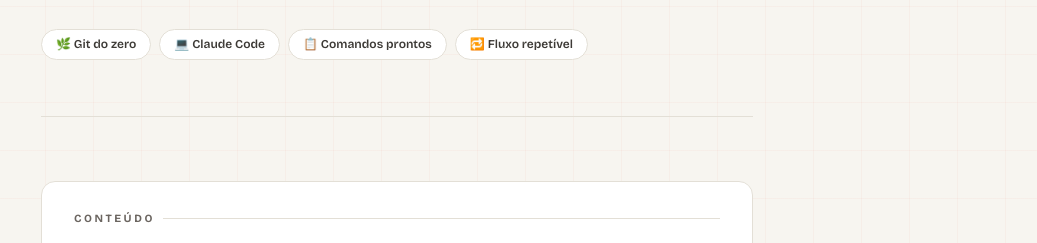
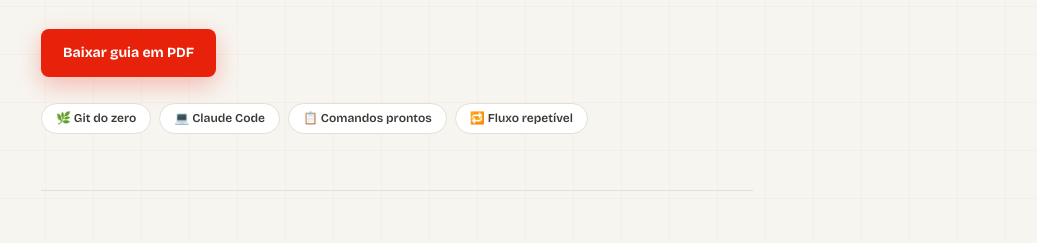
Before and after one commit to spoliagency/insta-spoli-agency, a plain HTML site: page index.html in a window 1280 px wide. Shown: the part 522-765 px from the top of the page, without its empty margins (243-1280 px from the left). Drawn offline with nearby package versions, Linux system fonts and the light colour scheme.

Commit message:
Add PDF download button

```diff
--- a/index.html
+++ b/index.html
@@ -103,6 +103,24 @@ h1 em { font-style: italic; color: var(--brand); }
 .hero-sub {
   font-size: 17px; color: var(--text2); line-height: 1.6;
   max-width: 580px; margin-bottom: 32px;
+}
+.hero-actions {
+  display: flex; flex-wrap: wrap; gap: 12px;
+  margin: 0 0 26px;
+}
+.hero-download {
+  display: inline-flex; align-items: center; justify-content: center; gap: 10px;
+  min-height: 48px; padding: 0 22px; border-radius: 8px;
+  background: var(--brand); color: #fff;
+  font-family: var(--sans); font-size: 14px; font-weight: 700;
+  text-decoration: none; letter-spacing: 0;
+  box-shadow: 0 8px 24px rgba(232,34,10,0.28);
+  transition: background .15s, transform .15s, box-shadow .15s;
+}
+.hero-download:hover {
+  background: var(--brand-lt);
+  transform: translateY(-2px);
+  box-shadow: 0 12px 32px rgba(232,34,10,0.36);
 }
 .hero-tags { display: flex; flex-wrap: wrap; gap: 8px; }
 .hero-tag {
@@ -435,6 +453,9 @@ code {
   <div class="hero-eyebrow">Guia Completo · Git & Claude Code</div>
   <h1>Nunca mais quebre<br>seu projeto com<br><em>Claude Code</em></h1>
   <p class="hero-sub">Controle de versão profissional do zero — commits, branches, conflitos e o fluxo de trabalho correto para vibecoders que usam o Claude Code.</p>
+  <div class="hero-actions">
+    <a class="hero-download" href="downloads/guia-git-spoli.pdf" download>Baixar guia em PDF</a>
+  </div>
   <div class="hero-tags">
     <span class="hero-tag">🌿 Git do zero</span>
     <span class="hero-tag">💻 Claude Code</span>
```
Also changed, not shown: 1 other file.
